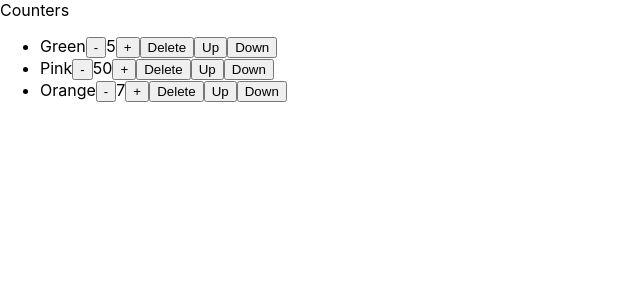
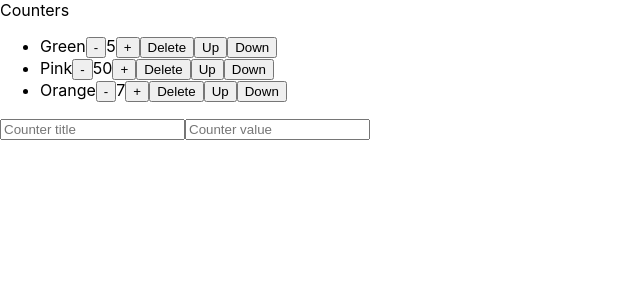
Before and after one commit to Nosov-Pavel/counter-del-me15.09, a React (Create React App) app: page / in a window 1280 px wide. Shown: the top 300 px of the page, without its empty margins (0-640 px from the left). Built offline with nearby package versions, Linux system fonts and the light colour scheme.

Commit message:
placeholder

```diff
--- a/src/App.js
+++ b/src/App.js
@@ -31,6 +31,8 @@ function App() {
                 </li>)}
 
             </ul>
+            <input type="text" placeholder='Counter title'/>
+            <input type="text" placeholder='Counter value'/>
 
 
         </div>
```
